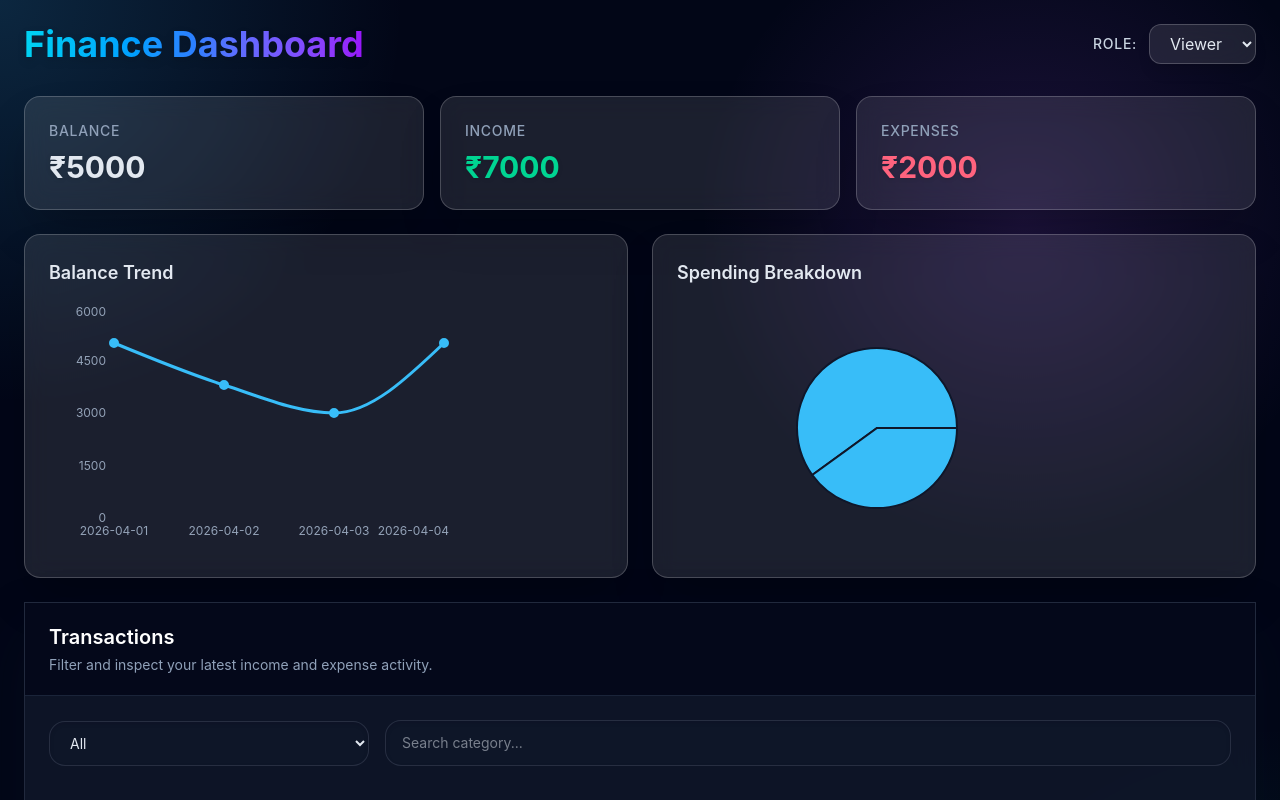
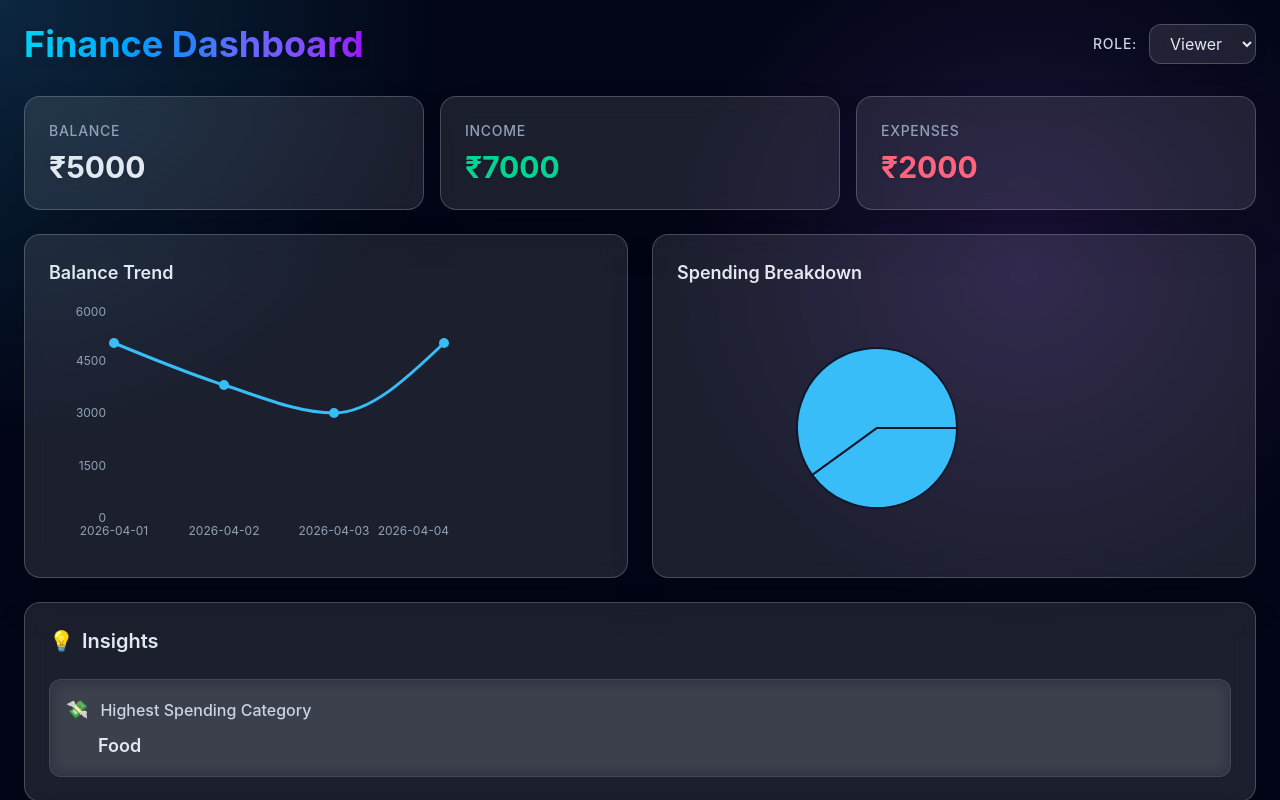
Before and after one commit to namitmalasi/Zorvyn-assignment, a React (Vite) app: page / in a window 1280 px wide. Shown: the top 800 px of the page. Built offline with nearby package versions, Linux system fonts and the light colour scheme.

Commit message:
adding Insights component for transactions

```diff
--- a/src/App.jsx
+++ b/src/App.jsx
@@ -6,6 +6,7 @@ import SummaryCards from "./components/Dashboard/SummaryCards";
 import Charts from "./components/Dashboard/Charts";
 import RoleSwitcher from "./components/UI/RoleSwitcher";
 import AddTransaction from "./components/Transactions/AddTransaction";
+import Insights from "./components/Insights/Insights";
 
 function App() {
   const setTransactions = useStore((state) => state.setTransactions);
@@ -25,6 +26,7 @@ function App() {
 
       <SummaryCards />
       <Charts />
+      <Insights />
       <AddTransaction />
       <TransactionTable />
     </div>
--- /dev/null
+++ b/src/components/Insights/Insights.jsx
@@ -0,0 +1,43 @@
+import { useStore } from "../../store/useStore";
+
+const Insights = () => {
+  const transactions = useStore((state) => state.transactions);
+
+  // 🔹 Highest spending category
+  const categoryMap = {};
+
+  transactions.forEach((t) => {
+    if (t.type === "expense") {
+      categoryMap[t.category] = (categoryMap[t.category] || 0) + t.amount;
+    }
+  });
+
+  const highestCategory = Object.entries(categoryMap).sort(
+    (a, b) => b[1] - a[1],
+  )[0];
+
+  return (
+    <div className="backdrop-blur-md bg-white/10 border border-white/20 p-6 rounded-2xl shadow-2xl hover:shadow-3xl transition-all duration-300 hover:bg-white/15">
+      <h2 className="text-xl font-semibold text-slate-200 mb-6 flex items-center gap-2">
+        <span className="text-cyan-400">💡</span>
+        Insights
+      </h2>
+
+      <div className="space-y-4">
+        <div className="backdrop-blur-sm bg-white/5 border border-white/10 p-4 rounded-xl">
+          <div className="flex items-center gap-3 mb-2">
+            <span className="text-rose-400 text-lg">💸</span>
+            <span className="text-slate-300 font-medium">
+              Highest Spending Category
+            </span>
+          </div>
+          <p className="text-slate-200 text-lg font-semibold ml-8">
+            {highestCategory?.[0] || "N/A"}
+          </p>
+        </div>
+      </div>
+    </div>
+  );
+};
+
+export default Insights;
```
